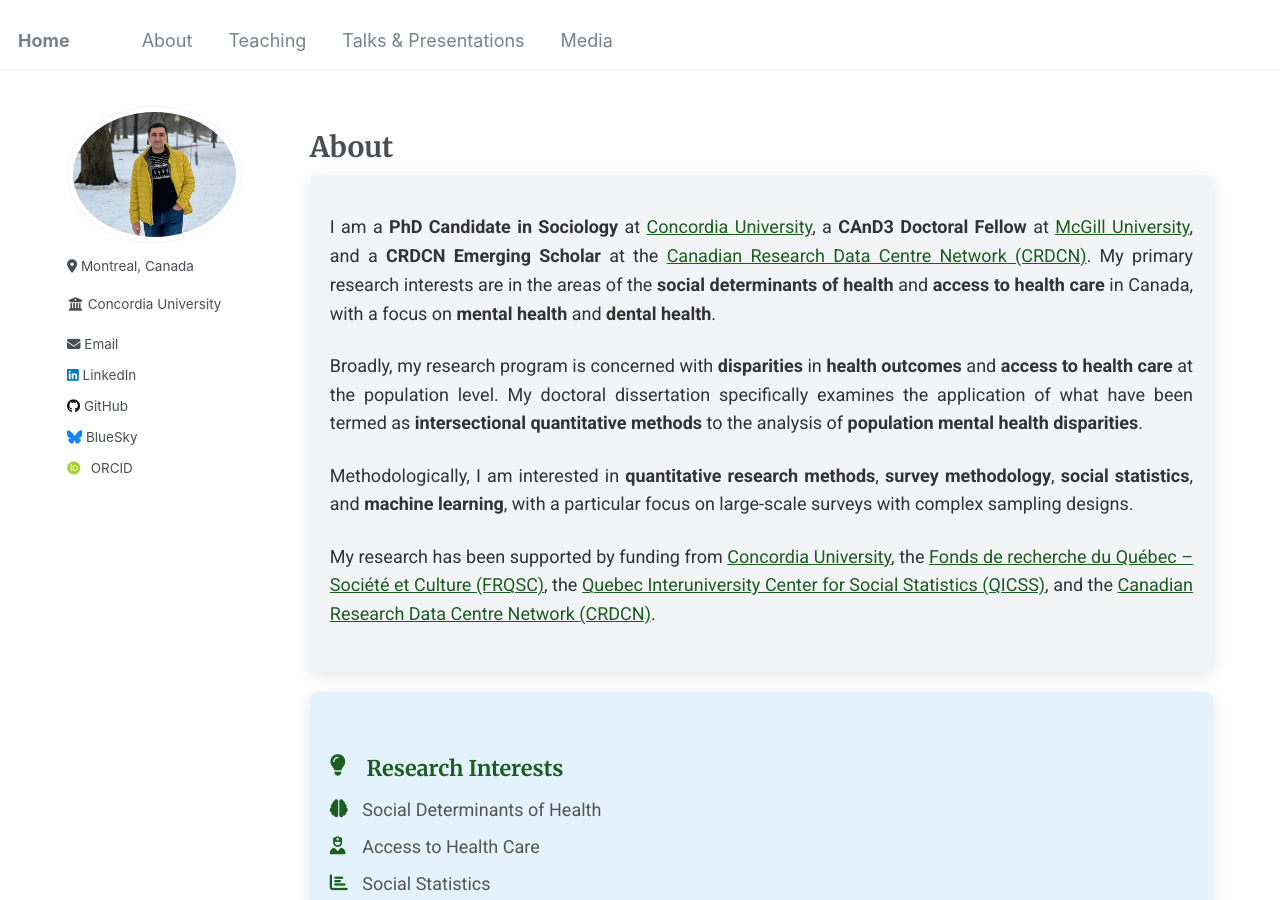
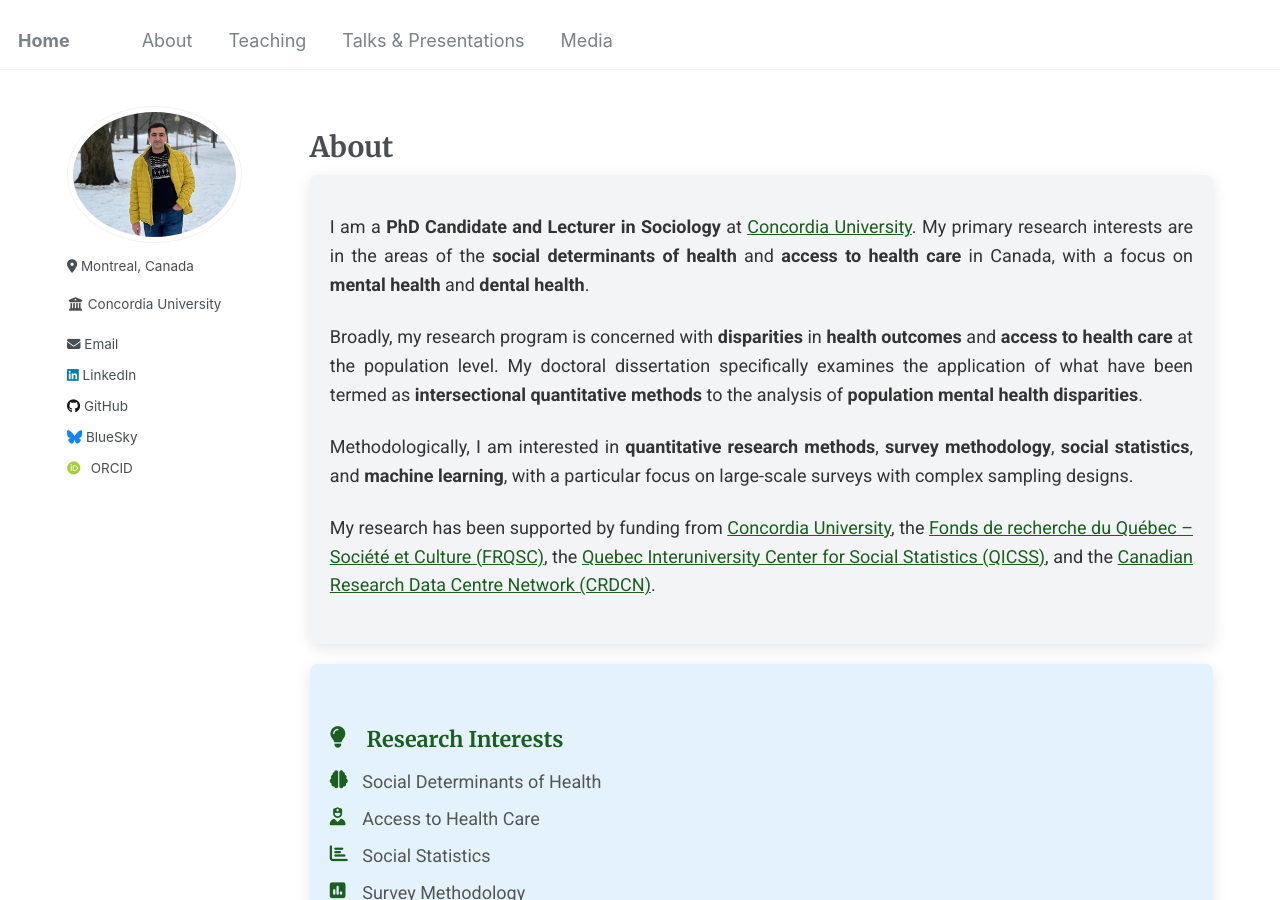
Before and after one commit to Mohsnmonji/mohsnmonji.github.io, a Jekyll site: the page built from about-me.md, in a window 1280 px wide and 900 px high. Built offline with Jekyll 4.4.1, drawn with Linux system fonts in a browser that asks for light colours; some web fonts are replaced.

Commit message:
Update about-me.md

```diff
--- a/about-me.md
+++ b/about-me.md
@@ -82,12 +82,8 @@ author_profile: true
 
 <div class="card">
   <p>
-    I am a <strong>PhD Candidate in Sociology</strong> at
-    <a href="https://www.concordia.ca/artsci/sociology-anthropology.html" target="_blank">Concordia University</a>,
-    a <strong>CAnD3 Doctoral Fellow</strong> at
-    <a href="https://www.mcgill.ca/cand3/our-people/fellows-2024-25" target="_blank">McGill University</a>,
-    and a <strong>CRDCN Emerging Scholar</strong> at the
-    <a href="https://crdcn.ca" target="_blank">Canadian Research Data Centre Network (CRDCN)</a>.
+    I am a <strong>PhD Candidate and Lecturer in Sociology</strong> at
+    <a href="https://www.concordia.ca/artsci/sociology-anthropology.html" target="_blank">Concordia University</a>.
     My primary research interests are in the areas of the
     <strong>social determinants of health</strong> and
     <strong>access to health care</strong> in Canada, with a focus on
```
